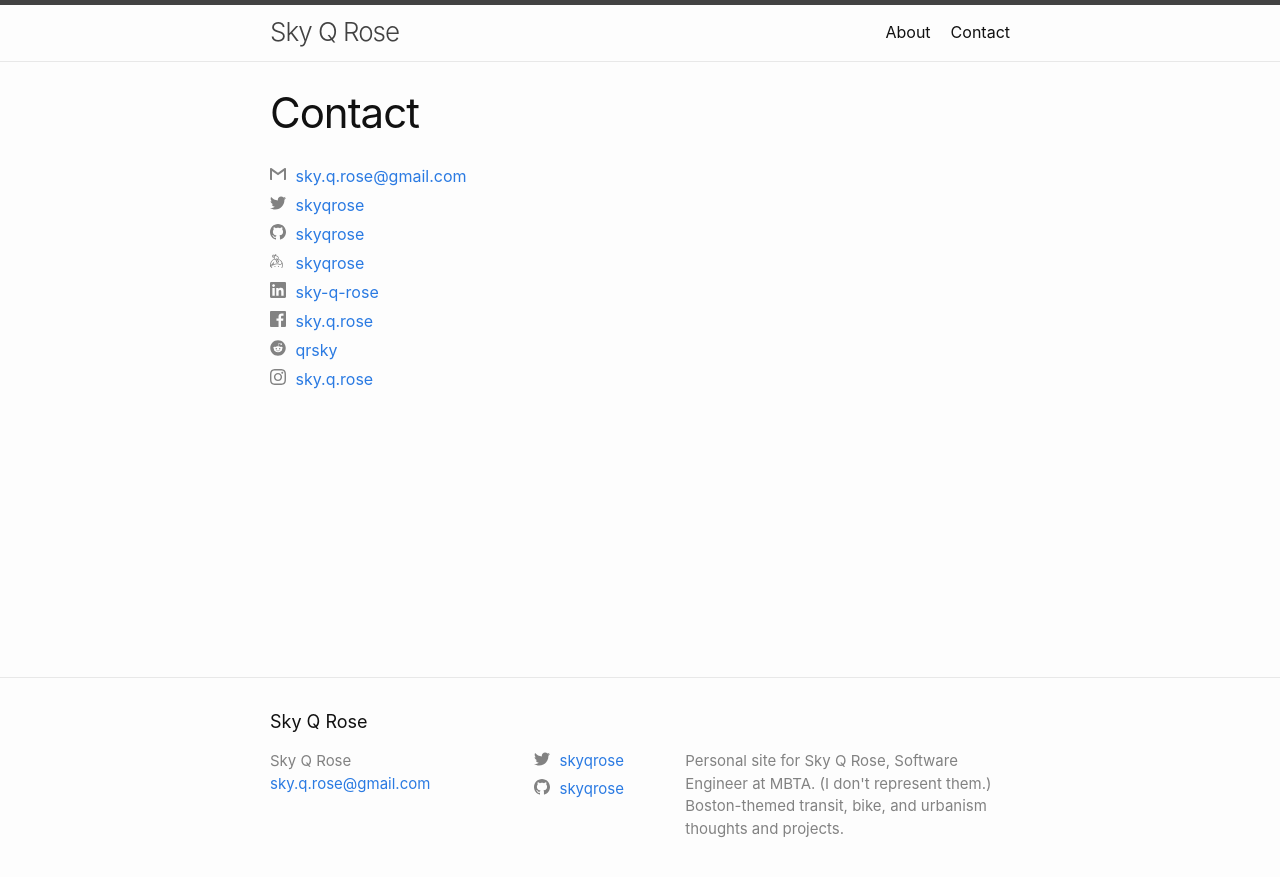
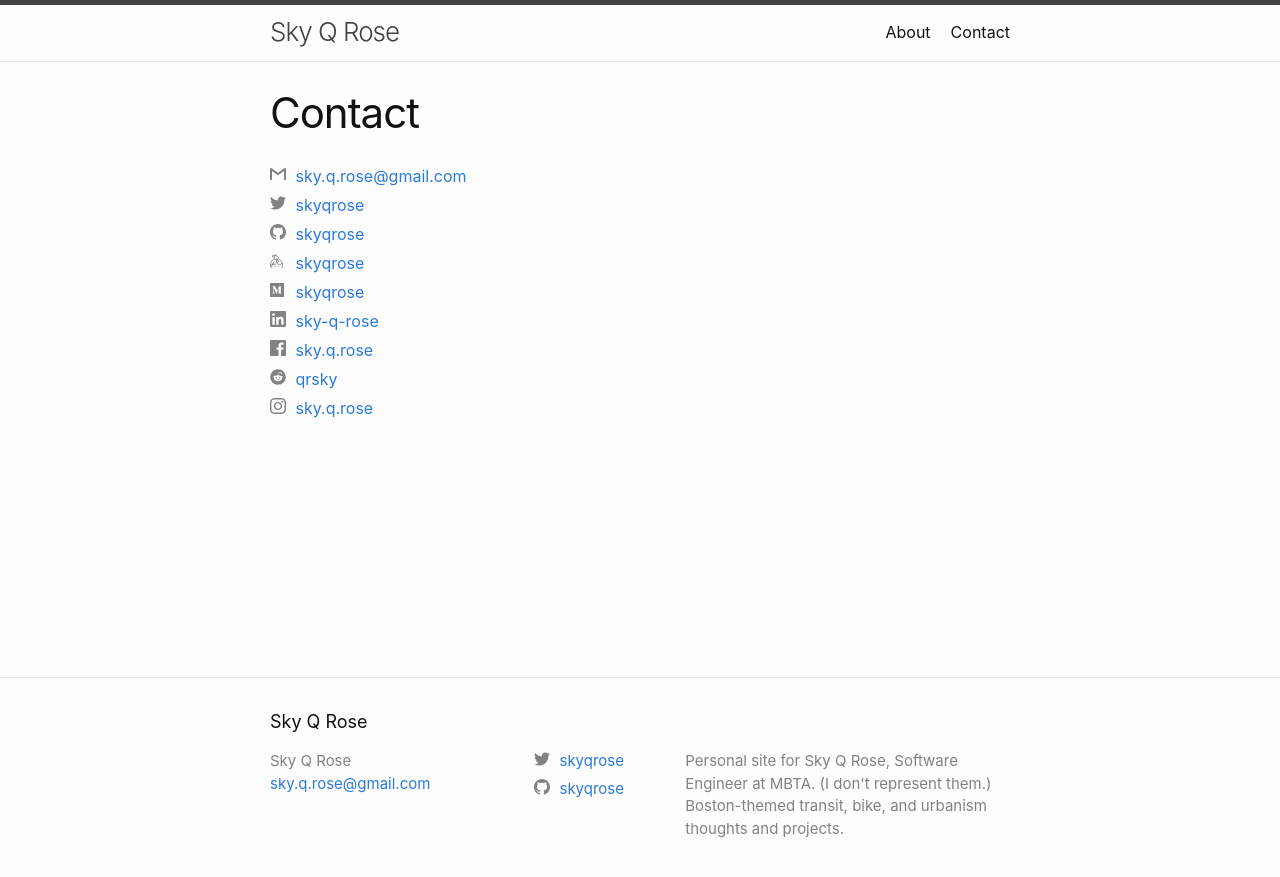
Before and after one commit to skyqrose/skyqrose, a Jekyll site: the page built from contact.html, in a window 1280 px wide. Shown: the top 877 px of the page. Built offline with Jekyll 4.4.1, drawn with Linux system fonts in a browser that asks for light colours.

Commit message:
add medium to contact page

```diff
--- a/contact.html
+++ b/contact.html
@@ -15,6 +15,9 @@ links:
   username: skyqrose
 - icon: keybase
   url: "https://keybase.io/"
+  username: skyqrose
+- icon: medium
+  url: "https://medium.com/@"
   username: skyqrose
 - icon: linkedin
   url: "https://www.linkedin.com/in/"
```
Also changed, not shown: assets/social-icons.svg.
